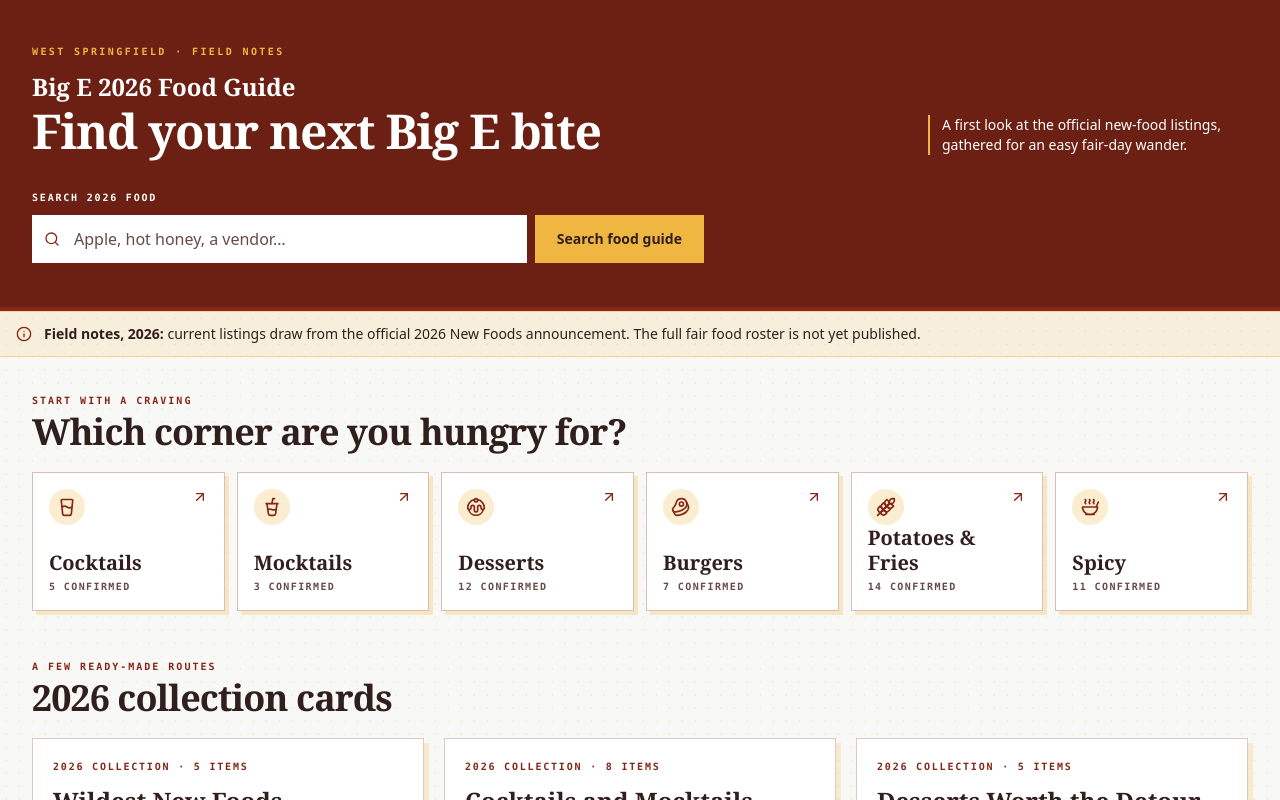
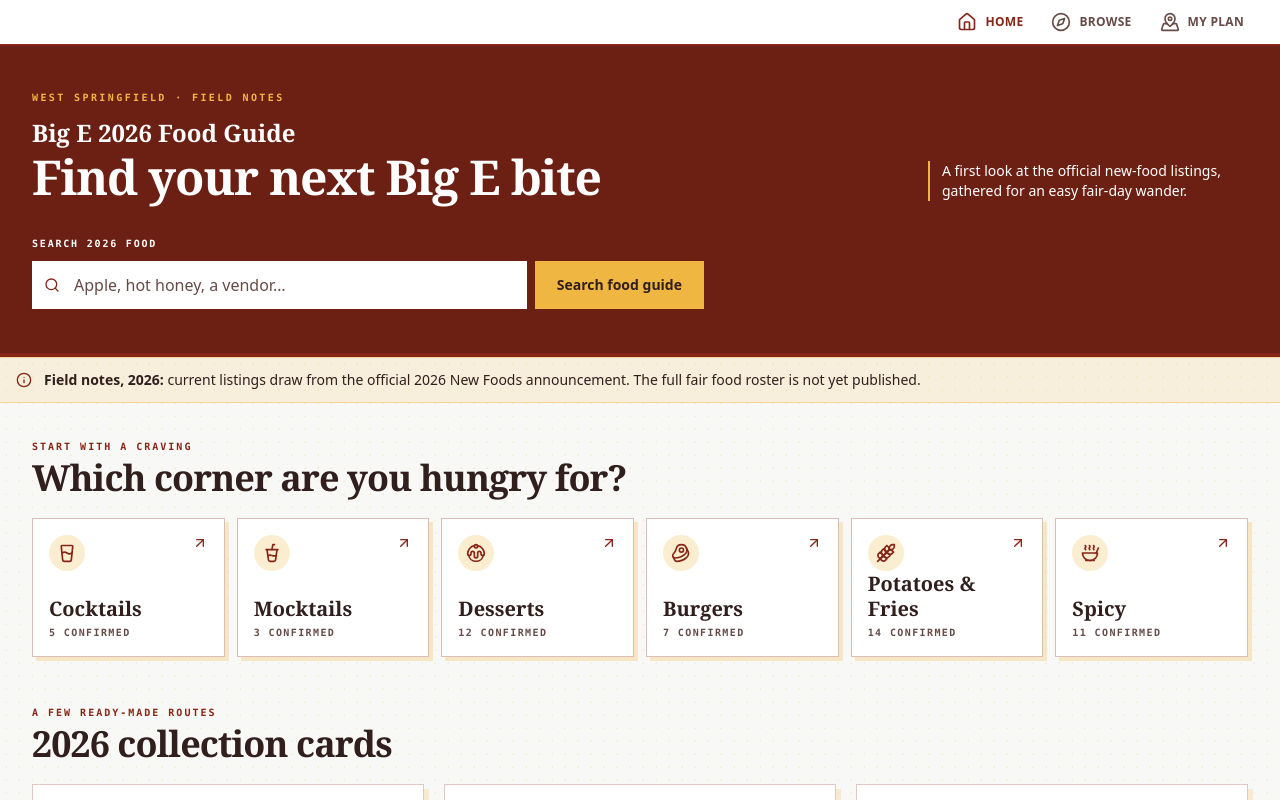
Before and after one commit to Icidus/big-e-eats-map, a React (Vite) app: page / in a window 1280 px wide. Shown: the top 800 px of the page. Built offline with nearby package versions, Linux system fonts and the light colour scheme; the HTML template or start-up script is replaced by a standard one.

Commit message:
feat: persistent bottom/top navigation with live plan count
Co-Authored-By: Claude Fable 5 <noreply@anthropic.com>

```diff
--- a/src/App.tsx
+++ b/src/App.tsx
@@ -4,6 +4,7 @@ import { TooltipProvider } from "@/components/ui/tooltip";
 import { QueryClient, QueryClientProvider } from "@tanstack/react-query";
 import { BrowserRouter, Navigate, Routes, Route } from "react-router-dom";
 import { FoodPlanProvider } from "@/features/plan/FoodPlanProvider";
+import { AppNav } from "@/components/AppNav";
 import Index from "./pages/Index";
 import { BrowsePage } from "./pages/BrowsePage";
 import LocationDetail from "./pages/LocationDetail";
@@ -14,6 +15,8 @@ const queryClient = new QueryClient();
 
 export function AppRoutes() {
   return (
+    <div className="pb-16 md:pb-0">
+      <AppNav />
       <Routes>
         <Route path="/" element={<Index />} />
         <Route path="/browse" element={<BrowsePage />} />
@@ -24,6 +27,7 @@ export function AppRoutes() {
         {/* ADD ALL CUSTOM ROUTES ABOVE THE CATCH-ALL "*" ROUTE */}
         <Route path="*" element={<NotFound />} />
       </Routes>
+    </div>
   );
 }
 
--- /dev/null
+++ b/src/components/AppNav.tsx
@@ -0,0 +1,55 @@
+import { Compass, Home, MapPinned } from "lucide-react";
+import { NavLink } from "react-router-dom";
+import { cn } from "@/lib/utils";
+import { useFoodPlan } from "@/features/plan/FoodPlanProvider";
+
+export function AppNav() {
+  const { itemIds } = useFoodPlan();
+  const planLabel = `My Plan, ${itemIds.length} ${itemIds.length === 1 ? "item" : "items"}`;
+
+  return (
+    <nav
+      aria-label="Primary"
+      className="fixed inset-x-0 bottom-0 z-40 border-t-2 border-primary bg-card pb-[env(safe-area-inset-bottom)] md:sticky md:top-0 md:bottom-auto md:border-b-2 md:border-t-0"
+    >
+      <div className="mx-auto flex max-w-7xl items-stretch justify-around md:justify-end md:gap-1 md:px-6">
+        <AppNavLink to="/" end icon={Home} label="Home" />
+        <AppNavLink to="/browse" icon={Compass} label="Browse" />
+        <AppNavLink to="/plan" icon={MapPinned} label="My Plan" ariaLabel={planLabel} badge={itemIds.length} />
+      </div>
+    </nav>
+  );
+}
+
+function AppNavLink({ to, end, icon: Icon, label, ariaLabel, badge }: {
+  to: string;
+  end?: boolean;
+  icon: typeof Home;
+  label: string;
+  ariaLabel?: string;
+  badge?: number;
+}) {
+  return (
+    <NavLink
+      to={to}
+      end={end}
+      aria-label={ariaLabel ?? label}
+      className={({ isActive }) =>
+        cn(
+          "relative flex min-h-14 min-w-20 flex-col items-center justify-center gap-0.5 px-3 text-[11px] font-bold uppercase tracking-wide transition-colors focus-visible:outline-none focus-visible:ring-2 focus-visible:ring-ring focus-visible:ring-offset-2 md:min-h-11 md:flex-row md:gap-2 md:text-xs",
+          isActive ? "text-primary" : "text-muted-foreground hover:text-primary",
+        )
+      }
+    >
+      <span className="relative">
+        <Icon className="h-5 w-5" aria-hidden="true" />
+        {badge !== undefined && badge > 0 ? (
+          <span aria-hidden="true" className="absolute -right-2.5 -top-1.5 grid min-w-4 place-items-center rounded-full bg-secondary px-1 font-mono text-[10px] font-bold leading-4 text-secondary-foreground">
+            {badge}
+          </span>
+        ) : null}
+      </span>
+      <span aria-hidden={ariaLabel !== undefined}>{label}</span>
+    </NavLink>
+  );
+}
```
Also changed, not shown: 1 other file (tests, documents, lock files or other folders). Lines whose indentation alone changed are shown as unchanged.
